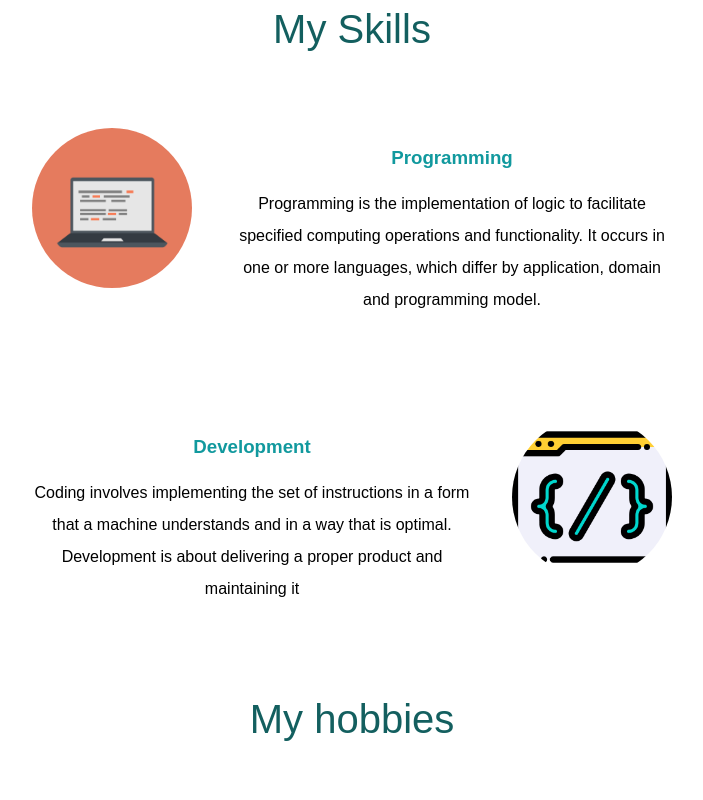
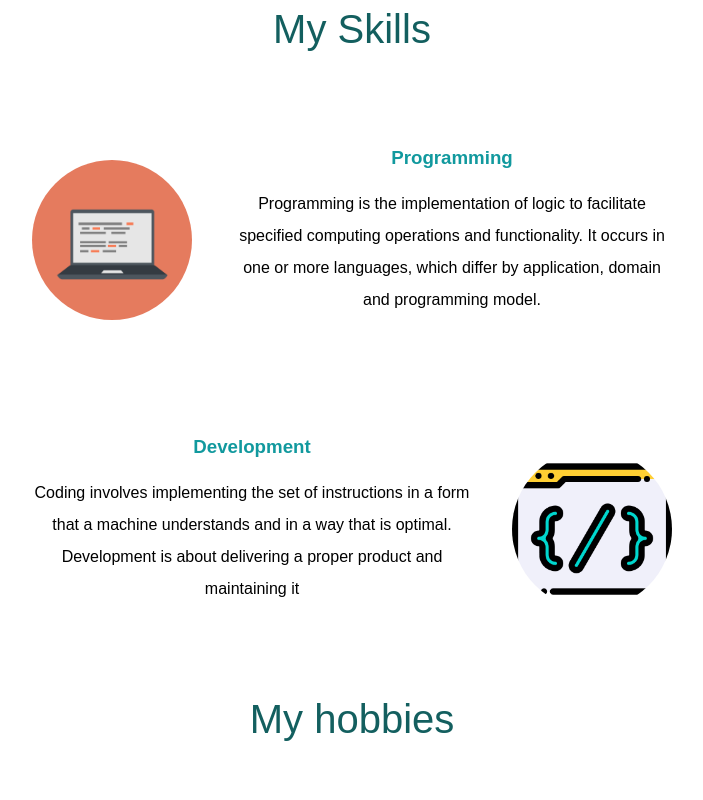
Before and after one commit to adixit7386/Practice-personalSite, a plain HTML site: page index.html in a window 1280 px wide. Shown: the part 1240-2040 px from the top of the page, without its empty margins (288-991 px from the left). Drawn offline with Linux system fonts and the light colour scheme.

Commit message:
corrected images alignment

```diff
--- a/styles/style.css
+++ b/styles/style.css
@@ -16,6 +16,7 @@ hr {
   border-radius: 60%;
   width: 25%;
   float: left;
+  margin-top: 5%;
   margin-right: 40px;
 }
 .skill2 {
@@ -23,6 +24,7 @@ hr {
   border-radius: 60%;
   width: 25%;
   float: right;
+  margin-top: 5%;
   margin-left: 40px;
 }
 .mountain {
```
